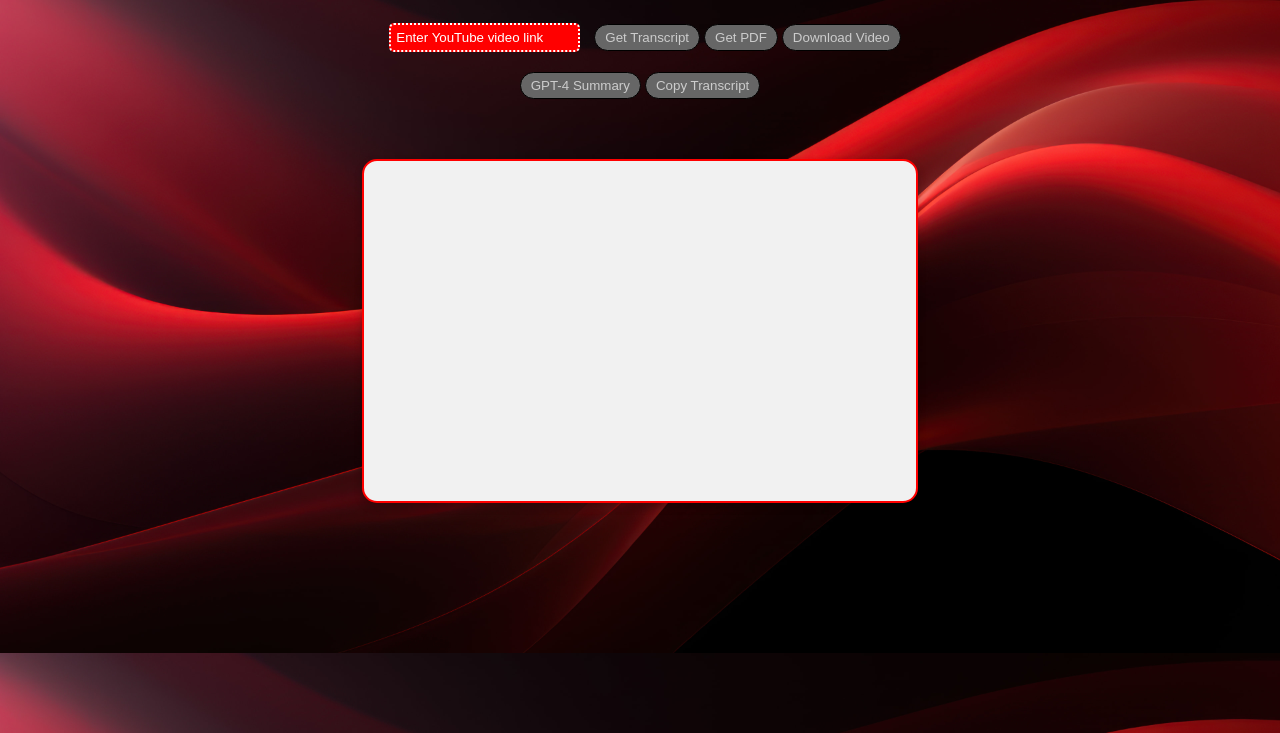
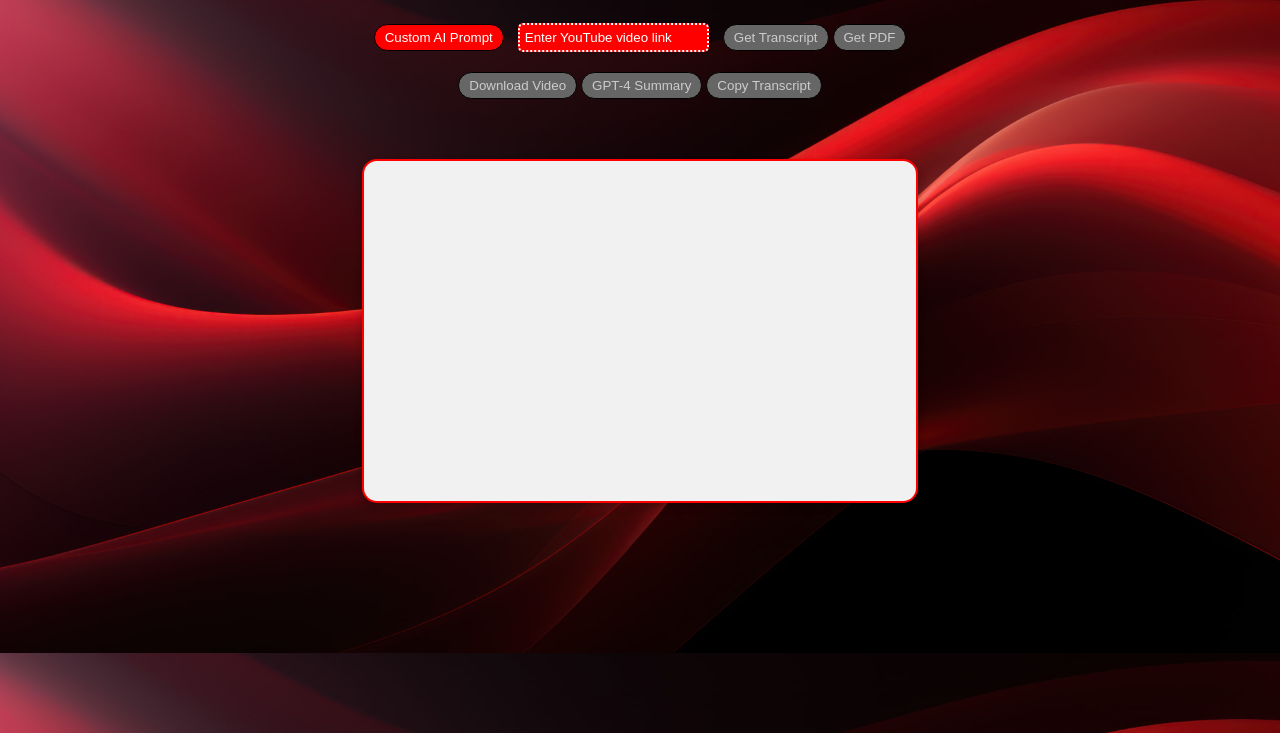
Before and after one commit to beanpython1/transcript, a plain HTML site: page index.html in a window 1280 px wide. Shown: the part 67-800 px from the top of the page. Drawn offline with nearby package versions, Linux system fonts and the light colour scheme.

Commit message:
Update index.html

```diff
--- a/index.html
+++ b/index.html
@@ -9,6 +9,7 @@
 <body>
     <div class="container">
         <h1>YouTube Transcript Retriever</h1>
+        <button id="getAI" onclick="getAIText()">Custom AI Prompt</button>
         <input type="text" id="youtubeLink" placeholder="Enter YouTube video link" required>
         <button id="getTranscriptButton" onclick="getTranscript()" disabled>Get Transcript</button>
         <button id="getPDFButton" onclick="getPDF()" disabled>Get PDF</button>
```
